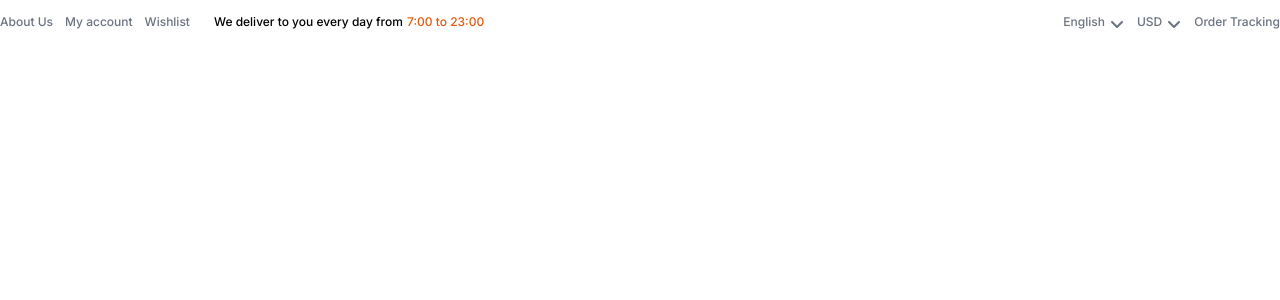
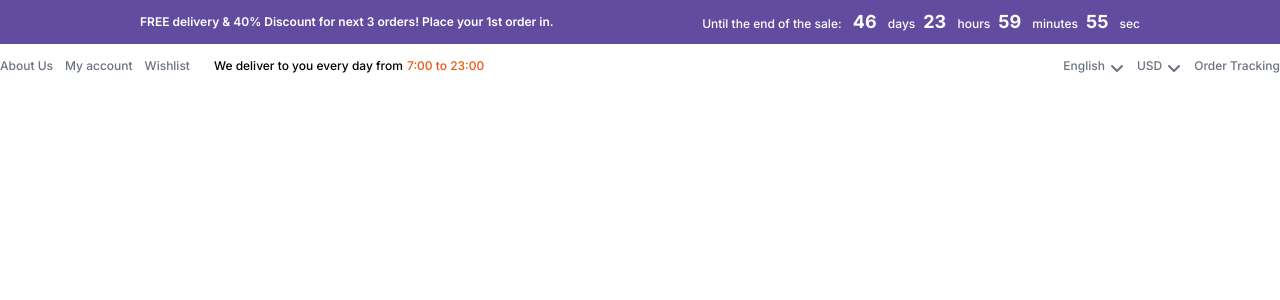
Before and after one commit to shoriful-dev/JinStore-eCommerce, a React (Vite) app: page / in a window 1280 px wide. Shown: the top 300 px of the page. Built offline with nearby package versions, Linux system fonts and the light colour scheme.

Commit message:
first commit

```diff
--- /dev/null
+++ b/src/layouts/Headlng.tsx
@@ -0,0 +1,71 @@
+import React, { useState, useEffect } from 'react';
+
+interface TimeLeft {
+  days: number;
+  hours: number;
+  minutes: number;
+  seconds: number;
+}
+
+const Heading: React.FC = () => {
+  const targetDate: Date = new Date();
+  targetDate.setDate(targetDate.getDate() + 47);
+
+  const calculateTimeLeft = (): TimeLeft => {
+    const difference = targetDate.getTime() - new Date().getTime();
+    if (difference <= 0) return { days: 0, hours: 0, minutes: 0, seconds: 0 };
+
+    return {
+      days: Math.floor(difference / (1000 * 60 * 60 * 24)),
+      hours: Math.floor((difference / (1000 * 60 * 60)) % 24),
+      minutes: Math.floor((difference / (1000 * 60)) % 60),
+      seconds: Math.floor((difference / 1000) % 60),
+    };
+  };
+
+  const [timeLeft, setTimeLeft] = useState<TimeLeft>(calculateTimeLeft());
+
+  useEffect(() => {
+    const timer = setInterval(() => {
+      setTimeLeft(calculateTimeLeft());
+    }, 1000);
+
+    return () => clearInterval(timer);
+  }, []);
+
+  return (
+    <div className="bg-purple py-2">
+      <section className="max-w-[1000px] mx-auto flex items-center justify-between">
+        <div>
+          <h3 className="text-white font-Inter font-semibold text-xs">
+            FREE delivery & 40% Discount for next 3 orders! Place your 1st order
+            in.
+          </h3>
+        </div>
+        <div>
+          <h3 className="text-xs text-white font-Inter font-medium">
+            Until the end of the sale:{' '}
+            <span className="text-white font-bold px-2 text-lg">
+              {timeLeft.days}
+            </span>{' '}
+            days
+            <span className="text-white font-bold px-2 text-lg">
+              {timeLeft.hours}
+            </span>{' '}
+            hours
+            <span className="text-white font-bold px-2 text-lg">
+              {timeLeft.minutes}
+            </span>{' '}
+            minutes
+            <span className="text-white font-bold px-2 text-lg">
+              {timeLeft.seconds}
+            </span>{' '}
+            sec
+          </h3>
+        </div>
+      </section>
+    </div>
+  );
+};
+
+export default Heading;
--- a/src/pages/Home.tsx
+++ b/src/pages/Home.tsx
@@ -1,9 +1,11 @@
 import React from 'react'
+import Headlng from '../layouts/Headlng'
 import Nav_Top from '../layouts/Nav_Top'
 
 const Home: React.FC = () => {
   return (
     <>
+    <Headlng />
     <Nav_Top />
     </>
   )
--- a/tailwind.config.js
+++ b/tailwind.config.js
@@ -8,9 +8,10 @@ export default {
       },
       colors: {
         textColor: '#6B7280',
+        purple: '#634C9F',
       },
       fontFamily: {
-        Inter: "Inter",
+        Inter: 'Inter',
       },
     },
   },
```
